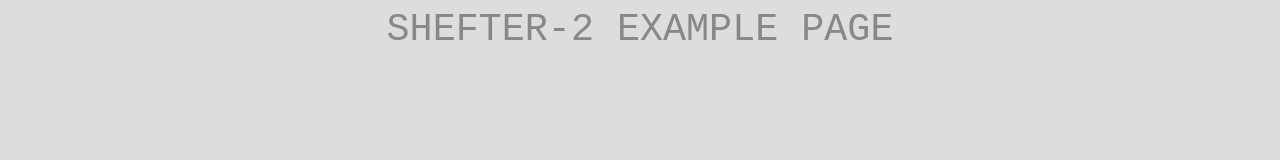
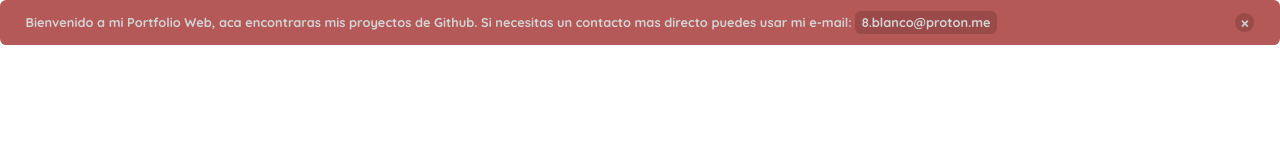
Before and after one commit to SHEFTER-2/shefter-2.github.io, a plain HTML site: page index.html in a window 1280 px wide. Drawn offline with Linux system fonts and the light colour scheme; a web font is replaced by a local one.

Commit message:
Actualizacion 5/10/25 07:26

```diff
--- /dev/null
+++ b/assets/css/main.css
@@ -0,0 +1,12 @@
+@import url('https://fonts.googleapis.com/css2?family=Archivo+Black&family=Quicksand:wght@300..700&family=Tomorrow:ital,wght@0,100;0,200;0,300;0,400;0,500;0,600;0,700;0,800;0,900;1,100;1,200;1,300;1,400;1,500;1,600;1,700;1,800;1,900&display=swap');
+
+*{
+    box-sizing: border-box;
+    padding: 0;
+    margin: 0;
+}
+
+body{
+    display: flex;
+    flex-direction: column;
+}
--- /dev/null
+++ b/assets/css/notification.css
@@ -0,0 +1,94 @@
+:root{
+    --notification-bg: rgba(180,88,88,1);
+    --notification-txt: rgb(211, 211, 211);
+    --notification-cross-bg: rgb(155, 74, 74);
+    --notification-cross-txt: rgb(199, 199, 199);
+    --notification-cross-hv: rgb(126, 67, 67);
+    --notification-cross-hv-txt: rgb(255, 255, 255);
+    --notification-tooltip-bg: rgb(20, 20, 20);
+    --notification-tooltip-txt: rgb(199, 199, 199);
+}
+
+.notification{
+    position: fixed;
+    top: 0;
+    background-color: var(--notification-bg);
+    color: var(--notification-txt);
+    font-weight: 700;
+    font-family: 'Quicksand';
+    font-size: 1vw;
+
+    width: 100vw;
+    height: auto;
+
+    border-radius: .5vw;
+    padding: 1vw 2vw 1vw 2vw;
+
+    display: flex;
+    justify-content: space-between;
+    align-items: center;
+
+    > a{
+        background-color: var(--notification-cross-bg);
+        display: flex;
+        justify-content: center;
+        align-items: center;
+        font-size: 1.3vw;
+        width: 1.5vw;
+        height: 1.5vw;
+        border-radius: 50%;
+        color: var(--notification-cross-txt);
+        text-decoration: none;
+        cursor: pointer;
+    }
+
+    > a:hover{
+        background-color: var(--notification-cross-hv);
+        color: var(--notification-cross-hv-txt);
+    }
+
+    > p > a{
+        background-color: var(--notification-cross-bg);
+        padding: .25vw .5vw;
+        border-radius: .5vw;
+        cursor: pointer;
+    }
+
+    > p > a:hover{
+        background-color: var(--notification-cross-hv);
+        color: var(--notification-cross-hv-txt);
+    }
+
+    &.visible{
+        transform: translateY(0);
+        transition: all ease-in-out .2s;
+    }
+
+    &.visible-no{
+        transform: translateY(-100%);
+        transition: all ease-in-out .2s;
+    }
+}
+
+.notification-tooltip {
+    position: fixed;
+    background-color: var(--notification-tooltip-bg);
+    color: var(--notification-tooltip-txt);
+    padding: 0.5vw 1vw;
+    border-radius: 0.4vw;
+    font-family: 'Quicksand';
+
+    opacity: 0;
+    pointer-events: none;
+    z-index: 1001;
+
+    transition: opacity 0.3s ease;
+
+    &.visible {
+        opacity: 1;
+    }
+
+    &.fade-out {
+        opacity: 0;
+    }
+}
--- /dev/null
+++ b/assets/js/notification.js
@@ -0,0 +1,63 @@
+document.addEventListener('DOMContentLoaded', () => {
+    const notification = document.querySelector('.notification');
+    const closeBtn = document.querySelector('.notification-close');
+    const copyBtn = document.querySelector('.notification-copy');
+    const cursorTT = document.querySelector('.notification-tooltip');
+    const email = copyBtn.textContent.trim();
+
+
+    /** Aparicion de la notificacion */
+    setTimeout(() => {
+        notification.classList.remove('visible-no');
+        notification.classList.add('visible');
+    }, 800);
+
+    /** Desparecer notificacion al hacer click en X */
+    closeBtn.addEventListener('click', (e) => {
+        e.preventDefault();
+        notification.classList.remove('visible')
+        notification.classList.add('visible-no');
+        setTimeout(() => {
+            notification.remove();
+        }, 800);
+    });
+
+    /** Aparicion del Tooltip */
+    copyBtn.addEventListener('mouseenter', () => {
+        cursorTT.textContent = 'Click para copiar.';
+        cursorTT.classList.add('visible');
+        cursorTT.classList.remove('fade-out');
+    });
+
+    /** Mover el Tooltip con el mouse */
+    copyBtn.addEventListener('mousemove', (e) => {
+        cursorTT.style.left = `${e.clientX}px`;
+        cursorTT.style.top = `${e.clientY}px`;
+    });
+
+    /** Ocultar el Tooltip */
+    copyBtn.addEventListener('mouseleave', () => {
+        cursorTT.classList.add('fade-out');
+    });
+
+    /** Copiar texto y cambiar el tooltip al hacer clic */
+    copyBtn.addEventListener('click', (e) => {
+        e.preventDefault();
+        navigator.clipboard.writeText(email)
+            .then(() => {
+                cursorTT.textContent = 'Email copiado!';
+                /** Timeout para desaparecer el tooltip despues de copiado */
+                setTimeout(() => {
+                    cursorTT.classList.add('fade-out');
+                }, 2000);
+            })
+            .catch(err => {
+                /** Timeout para desaparecer el tooltip despues de un error */
+                cursorTT.textContent = 'Error al copiar';
+                setTimeout(() => {
+                    cursorTT.classList.add('fade-out');
+                }, 2000);
+            });
+    });
+
+});
--- a/index.html
+++ b/index.html
@@ -4,20 +4,29 @@
     <meta charset="UTF-8">
     <meta name="viewport" content="width=device-width, initial-scale=1.0">
     <title>shefter</title>
+
+    <link rel="stylesheet" href="./assets/css/main.css">
+    <link rel="stylesheet" href="./assets/css/notification.css">
+    <link rel="stylesheet" href="./assets/css/sidebar.css">
+    <link rel="stylesheet" href="./assets/css/content.css">
+    <link rel="stylesheet" href="./assets/css/footer.css">
+
+    <!--FontAwesome Script-->
+    <script src="https://kit.fontawesome.com/58281e3fd2.js" crossorigin="anonymous"></script>
 </head>
 <body>
-    <style>
-        body{
-            display: flex;
-            justify-content: center;
-            align-items: center;
-            font-size: 3vw;
-            color: #888;
-            background-color: #ddd;
-            text-align: center;
-            font-family: monospace;
-        }
-    </style>
-    SHEFTER-2 EXAMPLE PAGE
+    <div class="notification-tooltip"></div>
+    <div class="notification visible-no">
+        <p class="text">Bienvenido a mi Portfolio Web, aca encontraras mis proyectos de Github. Si necesitas un contacto mas directo puedes usar mi e-mail:
+            <a class="notification-copy">8.blanco@proton.me</a>
+        </p>
+        <a class="notification-close">&times;</a>
+    </div>
+
+    <div class="all-page">
+
+    </div>
+
+    <script src="./assets/js/notification.js"></script>
 </body>
 </html>
```
Also changed, not shown: assets/css/content.css (added), assets/css/footer.css (added), assets/css/sidebar.css (added).
